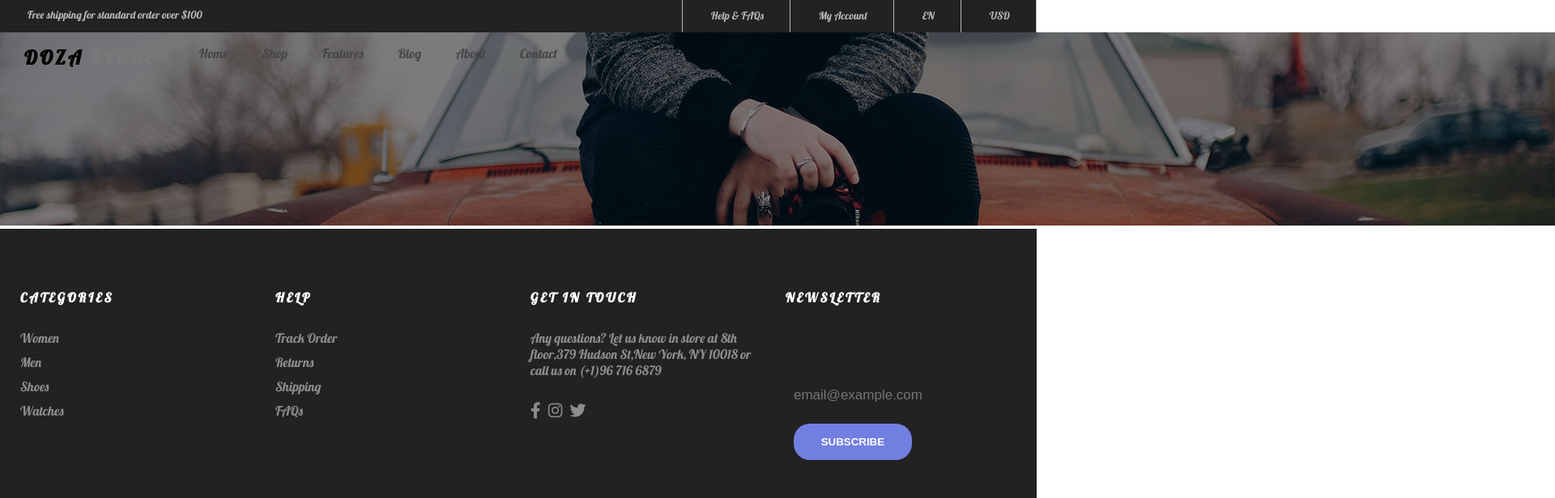
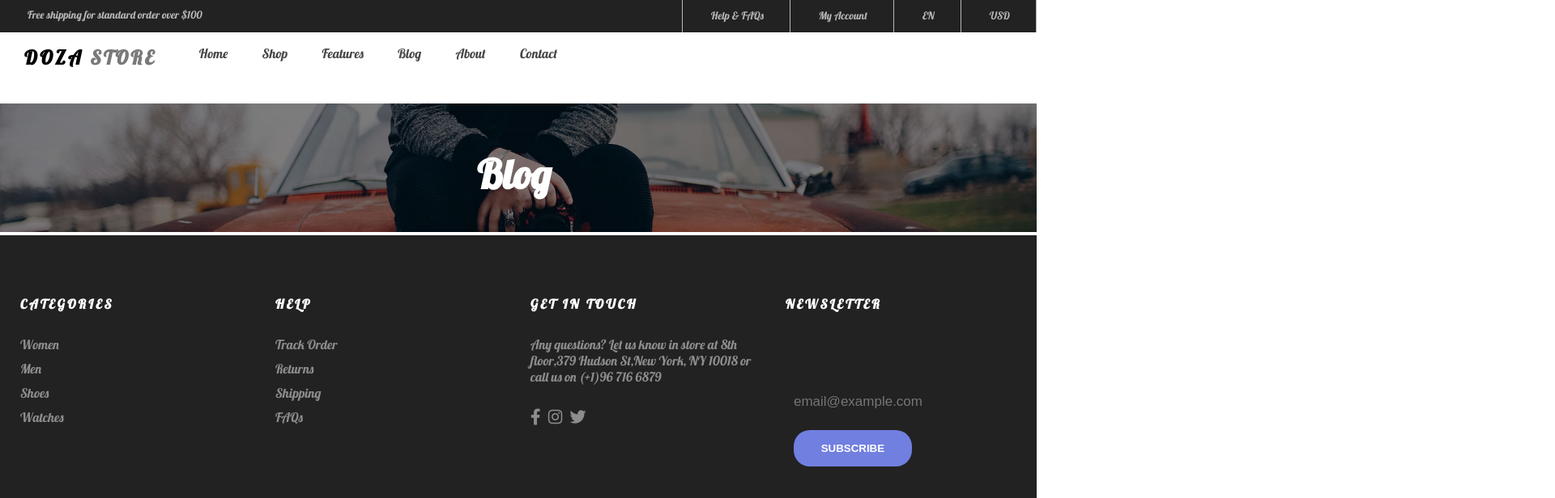
Before and after one commit to 5iveemmy/Doza-store, a React (Create React App) app: page /blog in a window 1280 px wide. Shown: the top 616 px of the page at 81% size, 1920 px wide, since content can reach past the window. Built offline with nearby package versions, Linux system fonts and the light colour scheme; some icons are missing.

Commit message:
blog text added

```diff
--- a/src/pages/Blog.js
+++ b/src/pages/Blog.js
@@ -1,13 +1,16 @@
 import React from "react";
 import blog from "../images/bg-02.jpg";
+import "../styles/Pages.css";
 
 function Blog() {
   return (
     <div className="blog">
       <div className="blog-image">
         <img src={blog} alt="blog" />
+        <div className="blog-text-wrapper">
+          <h1 className="blog-text">Blog</h1>
+        </div>
       </div>
-      <div className="blog-wrappper"></div>
     </div>
   );
 }
--- a/src/styles/Pages.css
+++ b/src/styles/Pages.css
@@ -53,3 +53,25 @@ form {
   padding-top: 15px;
   padding-bottom: 15px;
 }
+
+/* Blog */
+
+.blog {
+  padding-top: 5.5rem;
+}
+
+.blog-image {
+  position: relative;
+}
+
+.blog-image img {
+  width: 100%;
+}
+
+.blog-text {
+  color: white;
+  position: absolute;
+  top: 34%;
+  left: 46%;
+  font-size: 50px;
+}
```
